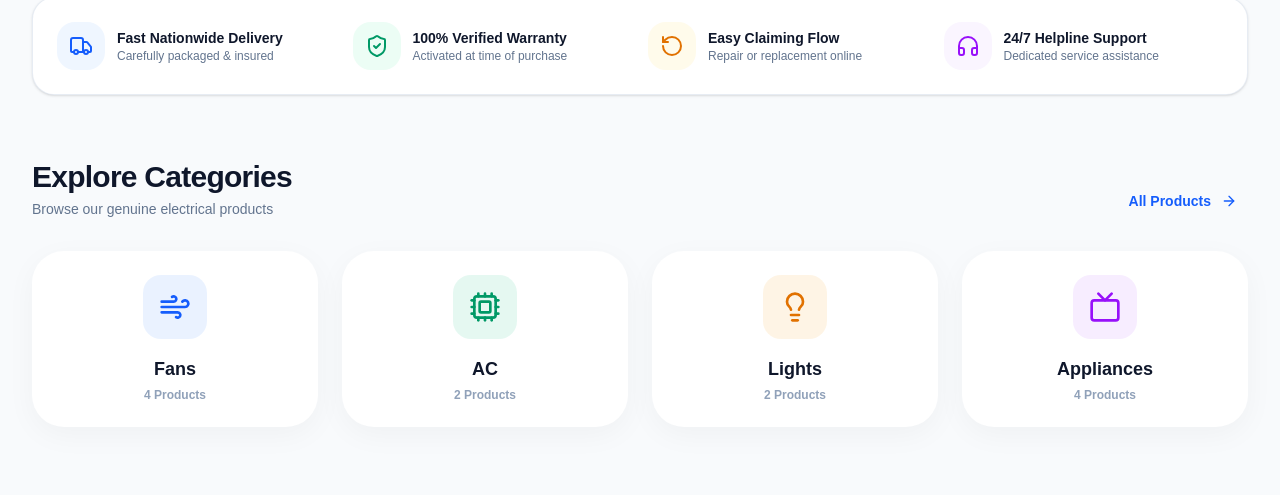
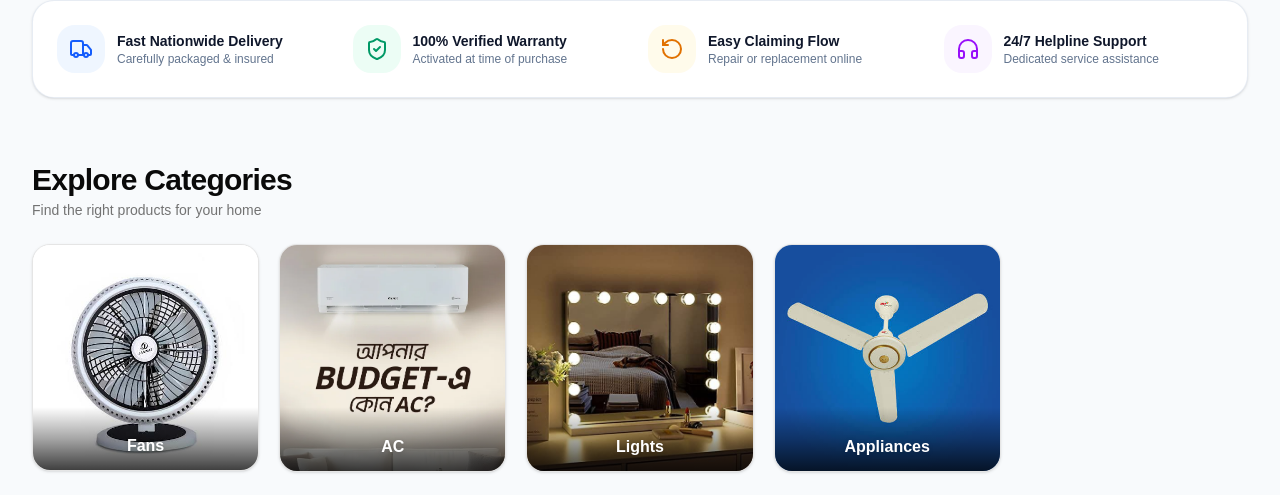
Before and after one commit to abdullah107189/jee-frontend, a Next.js app: page / in a window 1280 px wide. Shown: the part 776-1271 px from the top of the page. Built offline with nearby package versions, Linux system fonts and the light colour scheme; no server answers.

Commit message:
update categories section

```diff
--- a/src/app/(home)/CategoriesSection.tsx
+++ b/src/app/(home)/CategoriesSection.tsx
@@ -1,64 +1,130 @@
 "use client";
 
-import { Button } from "@/components/ui/Button";
-import { Card } from "@/components/ui/Card";
+import Image from "next/image";
 import Link from "next/link";
-import { ArrowRight, Wind, Cpu, Lightbulb, Tv } from "lucide-react";
-import { useGetCategoriesQuery } from "@/lib/redux/features/product/productApi";
 
 const CATEGORIES = [
-  { name: "Fans", icon: Wind, color: "bg-blue-500/10 text-blue-600" },
-  { name: "AC", icon: Cpu, color: "bg-emerald-500/10 text-emerald-600" },
-  { name: "Lights", icon: Lightbulb, color: "bg-amber-500/10 text-amber-600" },
-  { name: "Appliances", icon: Tv, color: "bg-purple-500/10 text-purple-600" },
+  {
+    name: "Fans",
+    image: "/images/hero/fan.jpg",
+  },
+  {
+    name: "AC",
+    image: "/images/hero/ac_hero.webp",
+  },
+  {
+    name: "Lights",
+    image: "/images/hero/light.jpg",
+  },
+  {
+    name: "Appliances",
+    image: "/images/hero/fan1.jpg",
+  },
 ];
 
 export default function CategoriesSection() {
-  const { data: categoriesData = [] } = useGetCategoriesQuery();
-
   return (
-    <section className="mx-auto max-w-7xl px-4 sm:px-6 lg:px-8">
-      <div className="mb-8 flex items-end justify-between">
-        <div>
-          <h2 className="text-2xl font-black tracking-tight text-slate-900 sm:text-3xl">
+    <section className="w-full">
+      <div className="mx-auto w-full max-w-7xl px-3 sm:px-6 lg:px-8">
+        {/* Header */}
+        <div className="mb-4 sm:mb-6">
+          <h2 className="text-lg font-black tracking-tight text-foreground sm:text-2xl lg:text-3xl">
             Explore Categories
           </h2>
-          <p className="mt-1 text-sm font-medium text-slate-500">
-            Browse our genuine electrical products
+
+          <p className="mt-0.5 text-[11px] font-medium text-muted-foreground sm:text-sm">
+            Find the right products for your home
           </p>
         </div>
-        <Link href="/products">
-          <Button variant="ghost" className="font-bold text-blue-600 hover:text-blue-700">
-            All Products <ArrowRight className="ml-1 h-4 w-4" />
-          </Button>
-        </Link>
-      </div>
 
-      <div className="grid grid-cols-2 gap-4 sm:grid-cols-4 sm:gap-6">
-        {CATEGORIES.map((cat) => {
-          const Icon = cat.icon;
-          const apiCategory = categoriesData.find(
-            (entry) => entry.name.toLowerCase() === cat.name.toLowerCase(),
-          );
+        {/* Categories */}
+        <div className="grid grid-cols-3 gap-2.5 sm:grid-cols-4 lg:grid-cols-5 sm:gap-4 lg:gap-5">
+          {CATEGORIES.map((category) => (
+            <Link
+              key={category.name}
+              href={`/products?category=${encodeURIComponent(category.name)}`}
+              className="group block min-w-0"
+            >
+              <div
+                className="
+                  relative
+                  overflow-hidden
+                  rounded-xl
+                  border
+                  border-border
+                  bg-card
+                  shadow-sm
+                  transition-all
+                  duration-300
 
-          return (
-            <Link key={cat.name} href={`/products?category=${cat.name}`}>
-              <Card className="group overflow-hidden rounded-3xl border-slate-200/80 bg-white p-6 text-center transition-all duration-300 hover:border-blue-500 hover:shadow-xl">
-                <div className={`mx-auto mb-4 flex h-16 w-16 items-center justify-center rounded-2xl ${cat.color} transition-transform group-hover:scale-110`}>
-                  <Icon className="h-8 w-8" />
+                  active:scale-[0.97]
+
+                  sm:rounded-2xl
+                  sm:hover:-translate-y-1
+                  sm:hover:shadow-lg
+                "
+              >
+                {/* Image */}
+                <div className="relative aspect-square w-full overflow-hidden">
+                  <Image
+                    src={category.image}
+                    alt={category.name}
+                    fill
+                    sizes="
+                      (max-width: 639px) 33vw,
+                      (max-width: 1023px) 25vw,
+                      300px
+                    "
+                    className="
+                      object-cover
+                      transition-transform
+                      duration-500
+                      group-active:scale-105
+                      sm:group-hover:scale-105
+                    "
+                  />
+
+                  {/* Bottom Shadow / Gradient */}
+                  <div
+                    className="
+                      absolute
+                      inset-x-0
+                      bottom-0
+                      h-[28%]
+                      bg-linear-to-t
+                      from-black/75
+                      via-black/35
+                      to-transparent
+                    "
+                  />
+
+                  {/* Category Name */}
+                  <div className="absolute inset-x-0 bottom-0 flex h-[24%] items-end justify-center px-2 pb-2 sm:px-3 sm:pb-3">
+                    <h3
+                      className="
+                        w-full
+                        truncate
+                        text-center
+                        text-xs
+                        font-extrabold
+                        text-white
+                        drop-shadow-sm
+                        transition-transform
+                        duration-300
+
+                        sm:text-sm
+                        lg:text-base
+                        sm:group-hover:-translate-y-0.5
+                      "
+                    >
+                      {category.name}
+                    </h3>
+                  </div>
                 </div>
-                <h3 className="text-lg font-extrabold text-slate-900 transition-colors group-hover:text-blue-600">
-                  {cat.name}
-                </h3>
-                <p className="mt-1 text-xs font-semibold text-slate-400">
-                  {apiCategory?.productCount
-                    ? `${apiCategory.productCount} Products`
-                    : "Explore Now"}
-                </p>
-              </Card>
+              </div>
             </Link>
-          );
-        })}
+          ))}
+        </div>
       </div>
     </section>
   );
--- a/src/app/(home)/HeroSection.tsx
+++ b/src/app/(home)/HeroSection.tsx
@@ -26,14 +26,14 @@ export function HeroSection() {
         </div>
 
         {/* Right / Bottom */}
-        <div className="grid grid-cols-1 gap-3 md:grid-cols-2 lg:grid-cols-1 lg:gap-4">
+        <div className="grid grid-cols-1 gap-3 md:grid-cols-2 lg:grid-cols-1  ">
           {/* Warranty */}
-          <div className="min-w-0 overflow-hidden rounded-xl border border-border bg-card">
+          <div className="min-w-0 aspect-video overflow-hidden rounded-xl border border-border bg-card">
             <QuickWarrantyCheck />
           </div>
 
           {/* Second Banner */}
-          <div className="relative aspect-16/9 min-w-0 overflow-hidden rounded-xl">
+          <div className="relative aspect-video min-w-0 overflow-hidden rounded-xl">
             <Image
               src="/images/hero/ac_hero.webp"
               alt="Air conditioner offer"
--- a/src/app/(home)/QuickWarrantyCheck.tsx
+++ b/src/app/(home)/QuickWarrantyCheck.tsx
@@ -22,9 +22,7 @@ export default function QuickWarrantyCheck() {
     <div className="h-full rounded-xl bg-card p-4 sm:p-5">
       {/* Header */}
       <div className="flex items-center gap-2.5 sm:gap-3">
-        <div className="flex size-9 shrink-0 items-center justify-center rounded-lg bg-primary/10 text-primary sm:size-10">
-          <ShieldCheck className="size-4 sm:size-5" />
-        </div>
+
 
         <div className="min-w-0">
           <h2 className="text-sm font-semibold sm:text-base">Check Warranty</h2>
--- a/tailwind.config.ts
+++ b/tailwind.config.ts
@@ -1,3 +1,4 @@
+const config = {
   theme: {
     extend: {
       colors: {
@@ -13,3 +14,6 @@ theme: {
       },
     },
   },
+};
+
+export default config;
```
Lines whose indentation alone changed are shown as unchanged.
